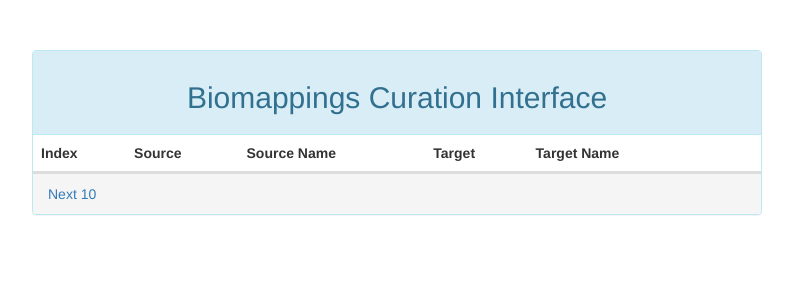
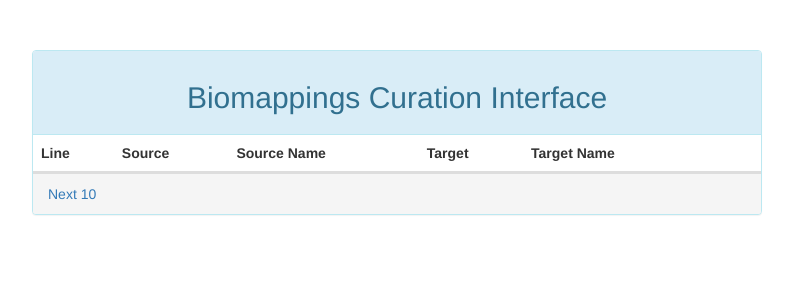
Before and after one commit to biopragmatics/biomappings, a Flask app: page / in a window 1280 px wide. Shown: the top 300 px of the page, without its empty margins (243-1036 px from the left). Run offline with Flask 2, Linux system fonts and the light colour scheme; lists and menus that the app fills with data are empty; parts of the project's set-up code (start-up, migrations or seed data) failed here and were passed over; some libraries are stand-ins or nearby versions.

Commit message:
Update home.html

```diff
--- a/src/biomappings/templates/home.html
+++ b/src/biomappings/templates/home.html
@@ -19,7 +19,7 @@
                 <table class="table table-striped table-hover">
                     <thead>
                     <tr>
-                        <th>Index</th>
+                        <th>Line</th>
                         <th>Source</th>
                         <th>Source Name</th>
                         <th>Target</th>
@@ -31,7 +31,7 @@
                     <tbody>
                     {% for line, p in controller.predictions(offset=offset, limit=limit) %}
                         <tr>
-                            <td>{{ line }}</td>
+                            <td>{{ 1 + line }}</td>
                             <td>
                                 <a href="https://identifiers.org/{{ p['source prefix'] }}:{{ p['source identifier'] }}">
                                     {{ p['source prefix'] }}:{{ p['source identifier'] }}
```
